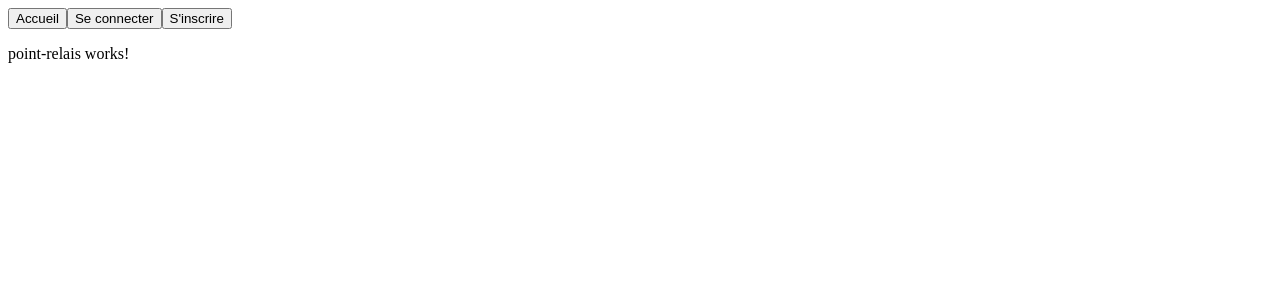
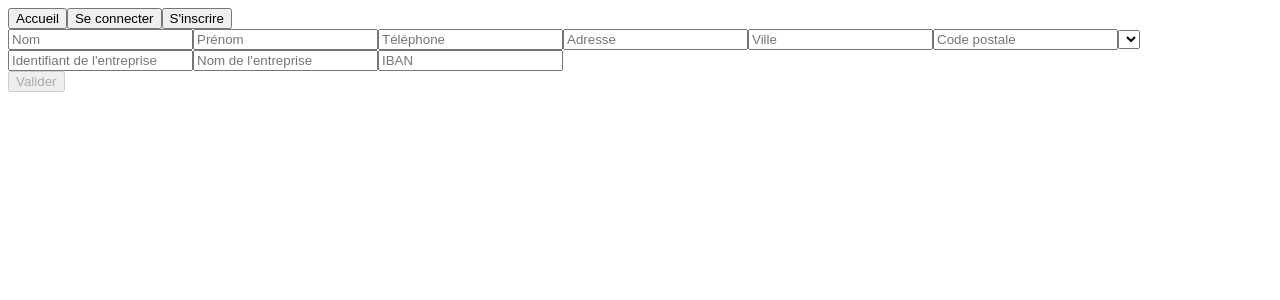
Before and after one commit to sbourbousse/AlpesDrive2, an Angular app: page /inscription/point-relais in a window 1280 px wide. Shown: the top 300 px of the page. Built offline with nearby package versions, Linux system fonts and the light colour scheme.

Commit message:
point-relais inscription

```diff
--- a/src/app/auth/signup/point-relais/point-relais.component.html
+++ b/src/app/auth/signup/point-relais/point-relais.component.html
@@ -1 +1,22 @@
-<p>point-relais works!</p>
+<!-- User form -->
+<form [formGroup]="pointRelaisForm">
+  <input type="text" placeholder="Nom" formControlName="lastname" />
+  <input type="text" placeholder="Prénom" formControlName="firstname" />
+  <input type="text" placeholder="Téléphone" formControlName="phone" />
+  <span *ngIf="pointRelaisForm.get('phone').valid">phonenumber correct</span>
+  <input type="text" placeholder="Adresse" formControlName="address" />
+  <input type="text" placeholder="Ville" formControlName="city" />
+  <input type="text" placeholder="Code postale" formControlName="postCode" />
+  <select type="text" formControlName="type"> </select>
+</form>
+
+<app-entreprise (counterChange)="monEntreprise = $event"></app-entreprise>
+
+<button
+  type="submit"
+  [disabled]="pointRelaisForm.invalid || monEntreprise == null || user == null"
+  (click)="submitForm()"
+>
+  Valider
+</button>
+<p>{{ errorMessage }}</p>
--- a/src/app/auth/signup/point-relais/point-relais.component.ts
+++ b/src/app/auth/signup/point-relais/point-relais.component.ts
@@ -1,15 +1,123 @@
-import { Component, OnInit } from '@angular/core';
+import { Component, OnInit, Input, OnChanges } from "@angular/core";
+import { User } from "src/app/models/user.model";
+import { FormBuilder, FormGroup, Validators } from "@angular/forms";
+import { Router } from "@angular/router";
+import { AuthService } from "src/app/services/auth.service";
+import { PointRelaisService } from "src/app/services/point-relais.service";
+import { AfterViewInit, ViewChild } from "@angular/core";
+import { EntrepriseComponent } from "../entreprise/entreprise.component";
+import { Entreprise } from "src/app/models/entreprise.model";
+import { PointRelais } from "src/app/models/pointRelais.model";
+import { PointRelaisType } from "src/app/models/pointRelaisType.model";
 
 @Component({
-  selector: 'app-point-relais',
-  templateUrl: './point-relais.component.html',
-  styleUrls: ['./point-relais.component.css']
+  selector: "app-point-relais",
+  templateUrl: "./point-relais.component.html",
+  styleUrls: ["./point-relais.component.css"]
 })
 export class PointRelaisComponent implements OnInit {
-
-  constructor() { }
+  constructor(
+    private formBuilder: FormBuilder,
+    private authService: AuthService,
+    private pointRelaisService: PointRelaisService,
+    private route: Router
+  ) {}
 
   ngOnInit() {
+    this.initForm();
   }
 
+  onCounterChange(entreprise: Entreprise) {
+    this.monEntreprise = entreprise;
+  }
+
+  //Variables
+  @Input() user: User;
+  pointRelaisForm: FormGroup;
+  errorMessage: string;
+  userType: string;
+  monEntreprise: Entreprise;
+
+  initForm() {
+    this.pointRelaisForm = this.formBuilder.group({
+      firstname: [
+        "",
+        [Validators.required, Validators.minLength(3), Validators.maxLength(30)]
+      ],
+      lastname: [
+        "",
+        [Validators.required, Validators.minLength(3), Validators.maxLength(30)]
+      ],
+      phone: [
+        "",
+        [
+          Validators.required,
+          Validators.minLength(10),
+          Validators.maxLength(10)
+        ]
+      ],
+      address: [
+        "",
+        [Validators.required, Validators.minLength(3), Validators.maxLength(50)]
+      ],
+      city: [
+        "",
+        [Validators.required, Validators.minLength(3), Validators.maxLength(30)]
+      ],
+      postCode: [
+        "",
+        [Validators.required, Validators.minLength(5), Validators.maxLength(5)]
+      ],
+      type: ["", [Validators.required]]
+    });
+  }
+
+  getPointRelais(): PointRelais {
+    const email = this.user.email;
+    const password = this.user.password;
+    const lastname = this.pointRelaisForm.get("lastname").value;
+    const firstname = this.pointRelaisForm.get("firstname").value;
+    const phone = this.pointRelaisForm.get("phone").value;
+    const address = this.pointRelaisForm.get("address").value;
+    const city = this.pointRelaisForm.get("city").value;
+    const postCode = this.pointRelaisForm.get("postCode").value;
+    if (this.pointRelaisForm.valid) {
+      return new PointRelais(
+        email,
+        password,
+        lastname,
+        firstname,
+        phone,
+        address,
+        city,
+        postCode,
+        this.monEntreprise
+      );
+    } else {
+      return null;
+    }
+  }
+
+  //Souscription du formulaire
+  submitForm() {
+    console.log(this.getPointRelais());
+    if (this.getPointRelais() != null) {
+      this.authService.signupProcteur(this.getPointRelais()).subscribe(
+        res => {
+          if (res["new"]["status"] == true) {
+            this.route.navigate(["/inscription/mail"]);
+            console.log(res);
+          } else {
+            this.errorMessage = res["new"]["message"];
+            console.log(res);
+          }
+        },
+        error => {
+          console.log("Connexion au serveur impossible.");
+        }
+      );
+    } else {
+      this.errorMessage = "Remplir les champs correctement";
+    }
+  }
 }
--- a/src/app/models/entreprise.model.ts
+++ b/src/app/models/entreprise.model.ts
@@ -1,4 +1,7 @@
 export class Entreprise {
-  constructor(public id: string, public libelle: string) {}
-  public iBAN: string;
+  constructor(
+    public id: string,
+    public libelle: string,
+    public iBAN?: string
+  ) {}
 }
--- /dev/null
+++ b/src/app/models/pointRelais.model.ts
@@ -0,0 +1,21 @@
+import { User } from "./user.model";
+import { Entreprise } from "./entreprise.model";
+
+export class PointRelais extends User {
+  constructor(
+    public email: string,
+    public password: string,
+    public nom: string,
+    public prenom: string,
+    public telephone: string,
+    public adresse: string,
+    public ville: string,
+    public codePostal: string,
+    public type: number,
+    public entreprise: Entreprise,
+    public uniqueId?: number
+  ) {
+    super(email, password);
+  }
+  localisation: number;
+}
--- /dev/null
+++ b/src/app/models/pointRelaisType.model.ts
@@ -0,0 +1,3 @@
+export class PointRelaisType {
+  constructor(public id: number, public libelle: string) {}
+}
--- /dev/null
+++ b/src/app/services/point-relais.service.ts
@@ -0,0 +1,50 @@
+import { Injectable } from "@angular/core";
+import { HttpClient, HttpHeaders } from "@angular/common/http";
+import { User } from "../models/user.model";
+import { catchError, map, tap } from "rxjs/operators";
+import { Observable, of, BehaviorSubject } from "rxjs";
+import { Entreprise } from "../models/entreprise.model";
+import { PointRelais } from "../models/pointRelais.model";
+import { PointRelaisType } from "../models/pointRelaisType.model";
+
+@Injectable({
+  providedIn: "root"
+})
+export class PointRelaisService {
+  constructor(private http: HttpClient) {}
+
+  private pointRelaisListUrl: string = "http://sylvain-bourbousse.fr/api/ ";
+  private pointRelaisTypeListUrl: string = "http://sylvain-bourbousse.fr/api/ ";
+
+  httpOptions = {
+    headers: new HttpHeaders({ "Content-Type": "application/json" })
+  };
+
+  getPointRelais() {} //TODO
+  getPointRelaisType() {
+    let pointRelaisTypeList: PointRelaisType[];
+    let response = this.http
+      .get(this.pointRelaisTypeListUrl)
+      .pipe(catchError(this.handleError<User>("signupProducteur")));
+    return response;
+  }
+
+  /**
+   * Handle Http operation that failed.
+   * Let the app continue.
+   * @param operation - name of the operation that failed
+   * @param result - optional value to return as the observable result
+   */
+  private handleError<T>(operation = "operation", result?: T) {
+    return (error: any): Observable<T> => {
+      // TODO: send the error to remote logging infrastructure
+      console.error(error); // log to console instead
+
+      // TODO: better job of transforming error for user consumption
+      console.log(`${operation} failed: ${error.message}`);
+
+      // Let the app keep running by returning an empty result.
+      return of(result as T);
+    };
+  }
+}
```
Also changed, not shown: 1 other file (tests, documents, lock files or other folders).
